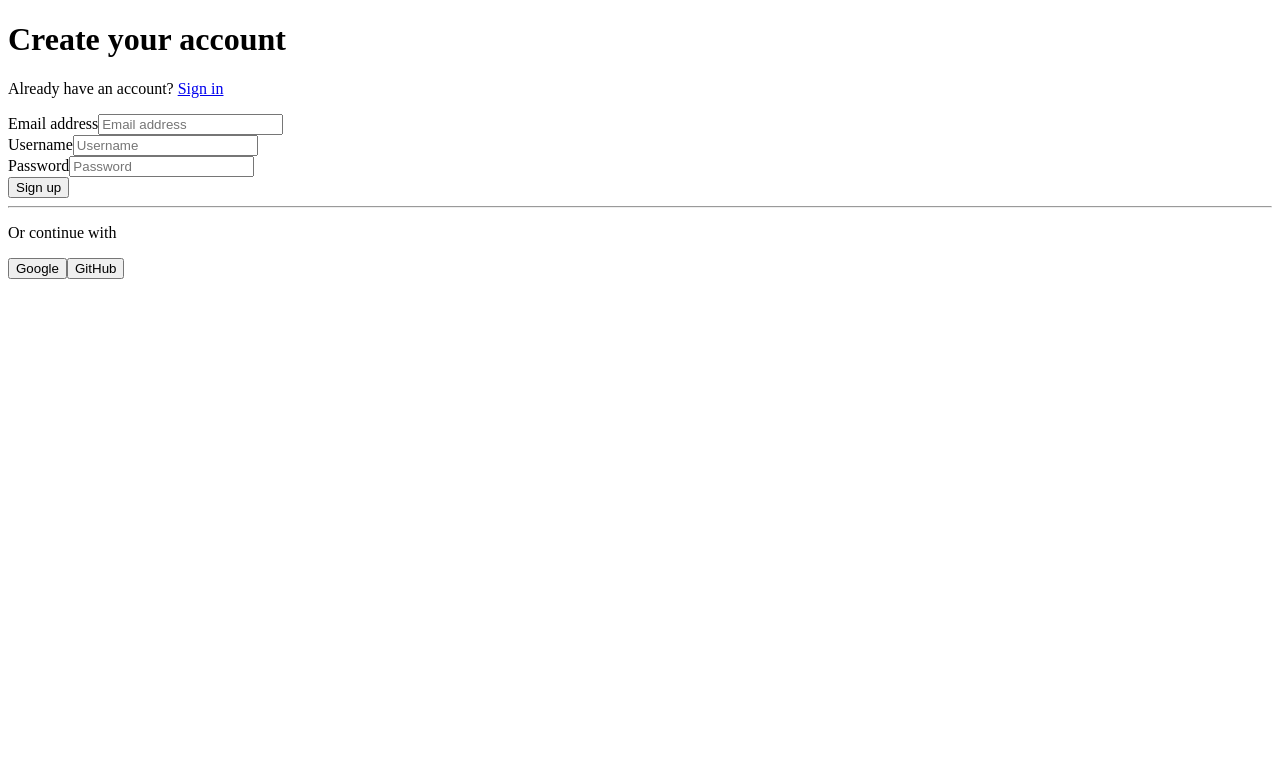
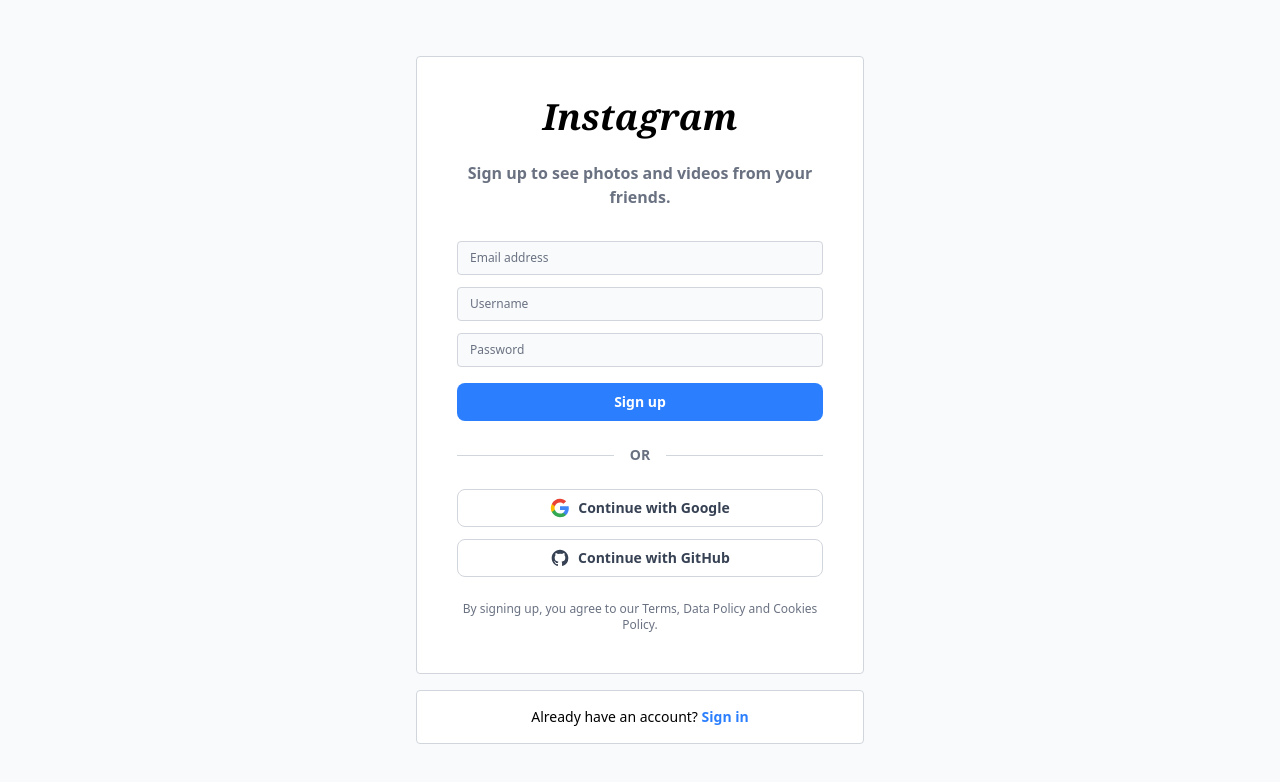
Before and after one commit to neilgebhard/instagram-clone, a Next.js app: page /signup in a window 1280 px wide. Shown: the top 782 px of the page. Built offline with nearby package versions, Linux system fonts and the light colour scheme.

Commit message:
Add styling to signup and login

```diff
--- a/app/layout.tsx
+++ b/app/layout.tsx
@@ -1,5 +1,5 @@
 import type { Metadata } from 'next'
-// import './globals.css'
+import './globals.css'
 import { Providers } from './providers'
 
 export const metadata: Metadata = {
--- a/app/signup/page.tsx
+++ b/app/signup/page.tsx
@@ -61,15 +61,21 @@ export default function SignUpPage() {
   }
 
   return (
+    <div className='min-h-screen flex items-center justify-center bg-gray-50 py-12 px-4 sm:px-6 lg:px-8'>
+      <div className='max-w-md w-full space-y-4'>
+        <div className='bg-white border border-gray-300 rounded-sm p-10'>
+          <div className='text-center mb-8'>
+            <h1 className='text-4xl font-bold mb-6 font-serif italic'>Instagram</h1>
+            <p className='text-gray-500 font-semibold text-base mb-4'>
+              Sign up to see photos and videos from your friends.
+            </p>
+          </div>
+
+          <form onSubmit={handleSubmit} className='space-y-3'>
             <div>
-      <h1>Create your account</h1>
-      <p>
-        Already have an account? <Link href='/auth/signin'>Sign in</Link>
-      </p>
-
-      <form onSubmit={handleSubmit}>
-        <div>
-          <label htmlFor='email'>Email address</label>
+              <label htmlFor='email' className='sr-only'>
+                Email address
+              </label>
               <input
                 id='email'
                 name='email'
@@ -78,11 +84,14 @@ export default function SignUpPage() {
                 value={formData.email}
                 onChange={handleChange}
                 placeholder='Email address'
+                className='appearance-none relative block w-full px-3 py-2 border border-gray-300 placeholder-gray-500 text-gray-900 rounded-sm focus:outline-none focus:ring-1 focus:ring-gray-400 focus:border-gray-400 text-xs bg-gray-50'
               />
             </div>
 
             <div>
-          <label htmlFor='username'>Username</label>
+              <label htmlFor='username' className='sr-only'>
+                Username
+              </label>
               <input
                 id='username'
                 name='username'
@@ -91,11 +100,14 @@ export default function SignUpPage() {
                 value={formData.username}
                 onChange={handleChange}
                 placeholder='Username'
+                className='appearance-none relative block w-full px-3 py-2 border border-gray-300 placeholder-gray-500 text-gray-900 rounded-sm focus:outline-none focus:ring-1 focus:ring-gray-400 focus:border-gray-400 text-xs bg-gray-50'
               />
             </div>
 
             <div>
-          <label htmlFor='password'>Password</label>
+              <label htmlFor='password' className='sr-only'>
+                Password
+              </label>
               <input
                 id='password'
                 name='password'
@@ -105,32 +117,90 @@ export default function SignUpPage() {
                 value={formData.password}
                 onChange={handleChange}
                 placeholder='Password'
+                className='appearance-none relative block w-full px-3 py-2 border border-gray-300 placeholder-gray-500 text-gray-900 rounded-sm focus:outline-none focus:ring-1 focus:ring-gray-400 focus:border-gray-400 text-xs bg-gray-50'
               />
             </div>
 
-        {error && <div>{error}</div>}
+            {error && (
+              <div className='text-red-500 text-sm text-center'>{error}</div>
+            )}
 
-        <button type='submit' disabled={isLoading}>
+            <button
+              type='submit'
+              disabled={isLoading}
+              className='w-full flex justify-center py-2 px-4 border border-transparent rounded-lg text-sm font-semibold text-white bg-blue-500 hover:bg-blue-600 focus:outline-none focus:ring-2 focus:ring-offset-2 focus:ring-blue-500 disabled:opacity-50 disabled:cursor-not-allowed cursor-pointer mt-4'
+            >
               {isLoading ? 'Creating account...' : 'Sign up'}
             </button>
 
-        <hr />
-        <p>Or continue with</p>
+            <div className='relative my-6'>
+              <div className='absolute inset-0 flex items-center'>
+                <div className='w-full border-t border-gray-300'></div>
+              </div>
+              <div className='relative flex justify-center text-sm'>
+                <span className='px-4 bg-white text-gray-500 font-semibold'>
+                  OR
+                </span>
+              </div>
+            </div>
 
             <button
               type='button'
               onClick={() => signIn('google', { callbackUrl: '/' })}
+              className='w-full flex justify-center items-center gap-2 py-2 px-4 border border-gray-300 rounded-lg text-sm font-semibold text-gray-700 bg-white hover:bg-gray-50 focus:outline-none focus:ring-2 focus:ring-offset-2 focus:ring-gray-500 cursor-pointer'
             >
-          Google
+              <svg className='w-5 h-5' viewBox='0 0 24 24'>
+                <path
+                  fill='#4285F4'
+                  d='M22.56 12.25c0-.78-.07-1.53-.2-2.25H12v4.26h5.92c-.26 1.37-1.04 2.53-2.21 3.31v2.77h3.57c2.08-1.92 3.28-4.74 3.28-8.09z'
+                />
+                <path
+                  fill='#34A853'
+                  d='M12 23c2.97 0 5.46-.98 7.28-2.66l-3.57-2.77c-.98.66-2.23 1.06-3.71 1.06-2.86 0-5.29-1.93-6.16-4.53H2.18v2.84C3.99 20.53 7.7 23 12 23z'
+                />
+                <path
+                  fill='#FBBC05'
+                  d='M5.84 14.09c-.22-.66-.35-1.36-.35-2.09s.13-1.43.35-2.09V7.07H2.18C1.43 8.55 1 10.22 1 12s.43 3.45 1.18 4.93l2.85-2.22.81-.62z'
+                />
+                <path
+                  fill='#EA4335'
+                  d='M12 5.38c1.62 0 3.06.56 4.21 1.64l3.15-3.15C17.45 2.09 14.97 1 12 1 7.7 1 3.99 3.47 2.18 7.07l3.66 2.84c.87-2.6 3.3-4.53 6.16-4.53z'
+                />
+              </svg>
+              Continue with Google
             </button>
 
             <button
               type='button'
               onClick={() => signIn('github', { callbackUrl: '/' })}
+              className='w-full flex justify-center items-center gap-2 py-2 px-4 border border-gray-300 rounded-lg text-sm font-semibold text-gray-700 bg-white hover:bg-gray-50 focus:outline-none focus:ring-2 focus:ring-offset-2 focus:ring-gray-500 cursor-pointer'
             >
-          GitHub
+              <svg className='w-5 h-5' fill='currentColor' viewBox='0 0 24 24'>
+                <path
+                  fillRule='evenodd'
+                  d='M12 2C6.477 2 2 6.484 2 12.017c0 4.425 2.865 8.18 6.839 9.504.5.092.682-.217.682-.483 0-.237-.008-.868-.013-1.703-2.782.605-3.369-1.343-3.369-1.343-.454-1.158-1.11-1.466-1.11-1.466-.908-.62.069-.608.069-.608 1.003.07 1.531 1.032 1.531 1.032.892 1.53 2.341 1.088 2.91.832.092-.647.35-1.088.636-1.338-2.22-.253-4.555-1.113-4.555-4.951 0-1.093.39-1.988 1.029-2.688-.103-.253-.446-1.272.098-2.65 0 0 .84-.27 2.75 1.026A9.564 9.564 0 0112 6.844c.85.004 1.705.115 2.504.337 1.909-1.296 2.747-1.027 2.747-1.027.546 1.379.202 2.398.1 2.651.64.7 1.028 1.595 1.028 2.688 0 3.848-2.339 4.695-4.566 4.943.359.309.678.92.678 1.855 0 1.338-.012 2.419-.012 2.747 0 .268.18.58.688.482A10.019 10.019 0 0022 12.017C22 6.484 17.522 2 12 2z'
+                  clipRule='evenodd'
+                />
+              </svg>
+              Continue with GitHub
             </button>
           </form>
+
+          <p className='text-xs text-center text-gray-500 mt-6'>
+            By signing up, you agree to our Terms, Data Policy and Cookies
+            Policy.
+          </p>
+        </div>
+
+        <div className='bg-white border border-gray-300 rounded-sm p-4 text-center'>
+          <p className='text-sm'>
+            Already have an account?{' '}
+            <Link href='/' className='text-blue-500 font-semibold hover:underline'>
+              Sign in
+            </Link>
+          </p>
+        </div>
+      </div>
     </div>
   )
 }
--- a/components/LoginForm.tsx
+++ b/components/LoginForm.tsx
@@ -45,15 +45,18 @@ export default function LoginForm() {
   }
 
   return (
+    <div className='min-h-screen flex items-center justify-center bg-gray-50 py-12 px-4 sm:px-6 lg:px-8'>
+      <div className='max-w-md w-full space-y-4'>
+        <div className='bg-white border border-gray-300 rounded-sm p-10'>
+          <div className='text-center mb-8'>
+            <h1 className='text-4xl font-bold mb-6 font-serif italic'>Instagram</h1>
+          </div>
+
+          <form onSubmit={handleSubmit} className='space-y-3'>
             <div>
-      <h1>Sign in to your account</h1>
-      <p>
-        Don&apos;t have an account? <Link href='/signup'>Sign up</Link>
-      </p>
-
-      <form onSubmit={handleSubmit}>
-        <div>
-          <label htmlFor='email'>Email address</label>
+              <label htmlFor='email' className='sr-only'>
+                Email address
+              </label>
               <input
                 id='email'
                 name='email'
@@ -62,11 +65,14 @@ export default function LoginForm() {
                 value={formData.email}
                 onChange={handleChange}
                 placeholder='Email address'
+                className='appearance-none relative block w-full px-3 py-2 border border-gray-300 placeholder-gray-500 text-gray-900 rounded-sm focus:outline-none focus:ring-1 focus:ring-gray-400 focus:border-gray-400 text-xs bg-gray-50'
               />
             </div>
 
             <div>
-          <label htmlFor='password'>Password</label>
+              <label htmlFor='password' className='sr-only'>
+                Password
+              </label>
               <input
                 id='password'
                 name='password'
@@ -75,32 +81,85 @@ export default function LoginForm() {
                 value={formData.password}
                 onChange={handleChange}
                 placeholder='Password'
+                className='appearance-none relative block w-full px-3 py-2 border border-gray-300 placeholder-gray-500 text-gray-900 rounded-sm focus:outline-none focus:ring-1 focus:ring-gray-400 focus:border-gray-400 text-xs bg-gray-50'
               />
             </div>
 
-        {error && <div>{error}</div>}
+            {error && (
+              <div className='text-red-500 text-sm text-center'>{error}</div>
+            )}
 
-        <button type='submit' disabled={isLoading}>
+            <button
+              type='submit'
+              disabled={isLoading}
+              className='w-full flex justify-center py-2 px-4 border border-transparent rounded-lg text-sm font-semibold text-white bg-blue-500 hover:bg-blue-600 focus:outline-none focus:ring-2 focus:ring-offset-2 focus:ring-blue-500 disabled:opacity-50 disabled:cursor-not-allowed cursor-pointer mt-4'
+            >
               {isLoading ? 'Signing in...' : 'Sign in'}
             </button>
 
-        <hr />
-        <p>Or continue with</p>
+            <div className='relative my-6'>
+              <div className='absolute inset-0 flex items-center'>
+                <div className='w-full border-t border-gray-300'></div>
+              </div>
+              <div className='relative flex justify-center text-sm'>
+                <span className='px-4 bg-white text-gray-500 font-semibold'>
+                  OR
+                </span>
+              </div>
+            </div>
 
             <button
               type='button'
               onClick={() => signIn('google', { callbackUrl: '/' })}
+              className='w-full flex justify-center items-center gap-2 py-2 px-4 border border-gray-300 rounded-lg text-sm font-semibold text-gray-700 bg-white hover:bg-gray-50 focus:outline-none focus:ring-2 focus:ring-offset-2 focus:ring-gray-500 cursor-pointer'
             >
-          Google
+              <svg className='w-5 h-5' viewBox='0 0 24 24'>
+                <path
+                  fill='#4285F4'
+                  d='M22.56 12.25c0-.78-.07-1.53-.2-2.25H12v4.26h5.92c-.26 1.37-1.04 2.53-2.21 3.31v2.77h3.57c2.08-1.92 3.28-4.74 3.28-8.09z'
+                />
+                <path
+                  fill='#34A853'
+                  d='M12 23c2.97 0 5.46-.98 7.28-2.66l-3.57-2.77c-.98.66-2.23 1.06-3.71 1.06-2.86 0-5.29-1.93-6.16-4.53H2.18v2.84C3.99 20.53 7.7 23 12 23z'
+                />
+                <path
+                  fill='#FBBC05'
+                  d='M5.84 14.09c-.22-.66-.35-1.36-.35-2.09s.13-1.43.35-2.09V7.07H2.18C1.43 8.55 1 10.22 1 12s.43 3.45 1.18 4.93l2.85-2.22.81-.62z'
+                />
+                <path
+                  fill='#EA4335'
+                  d='M12 5.38c1.62 0 3.06.56 4.21 1.64l3.15-3.15C17.45 2.09 14.97 1 12 1 7.7 1 3.99 3.47 2.18 7.07l3.66 2.84c.87-2.6 3.3-4.53 6.16-4.53z'
+                />
+              </svg>
+              Continue with Google
             </button>
 
             <button
               type='button'
               onClick={() => signIn('github', { callbackUrl: '/' })}
+              className='w-full flex justify-center items-center gap-2 py-2 px-4 border border-gray-300 rounded-lg text-sm font-semibold text-gray-700 bg-white hover:bg-gray-50 focus:outline-none focus:ring-2 focus:ring-offset-2 focus:ring-gray-500 cursor-pointer'
             >
-          GitHub
+              <svg className='w-5 h-5' fill='currentColor' viewBox='0 0 24 24'>
+                <path
+                  fillRule='evenodd'
+                  d='M12 2C6.477 2 2 6.484 2 12.017c0 4.425 2.865 8.18 6.839 9.504.5.092.682-.217.682-.483 0-.237-.008-.868-.013-1.703-2.782.605-3.369-1.343-3.369-1.343-.454-1.158-1.11-1.466-1.11-1.466-.908-.62.069-.608.069-.608 1.003.07 1.531 1.032 1.531 1.032.892 1.53 2.341 1.088 2.91.832.092-.647.35-1.088.636-1.338-2.22-.253-4.555-1.113-4.555-4.951 0-1.093.39-1.988 1.029-2.688-.103-.253-.446-1.272.098-2.65 0 0 .84-.27 2.75 1.026A9.564 9.564 0 0112 6.844c.85.004 1.705.115 2.504.337 1.909-1.296 2.747-1.027 2.747-1.027.546 1.379.202 2.398.1 2.651.64.7 1.028 1.595 1.028 2.688 0 3.848-2.339 4.695-4.566 4.943.359.309.678.92.678 1.855 0 1.338-.012 2.419-.012 2.747 0 .268.18.58.688.482A10.019 10.019 0 0022 12.017C22 6.484 17.522 2 12 2z'
+                  clipRule='evenodd'
+                />
+              </svg>
+              Continue with GitHub
             </button>
           </form>
         </div>
+
+        <div className='bg-white border border-gray-300 rounded-sm p-4 text-center'>
+          <p className='text-sm'>
+            Don&apos;t have an account?{' '}
+            <Link href='/signup' className='text-blue-500 font-semibold hover:underline'>
+              Sign up
+            </Link>
+          </p>
+        </div>
+      </div>
+    </div>
   )
 }
```
Lines whose indentation alone changed are shown as unchanged.
